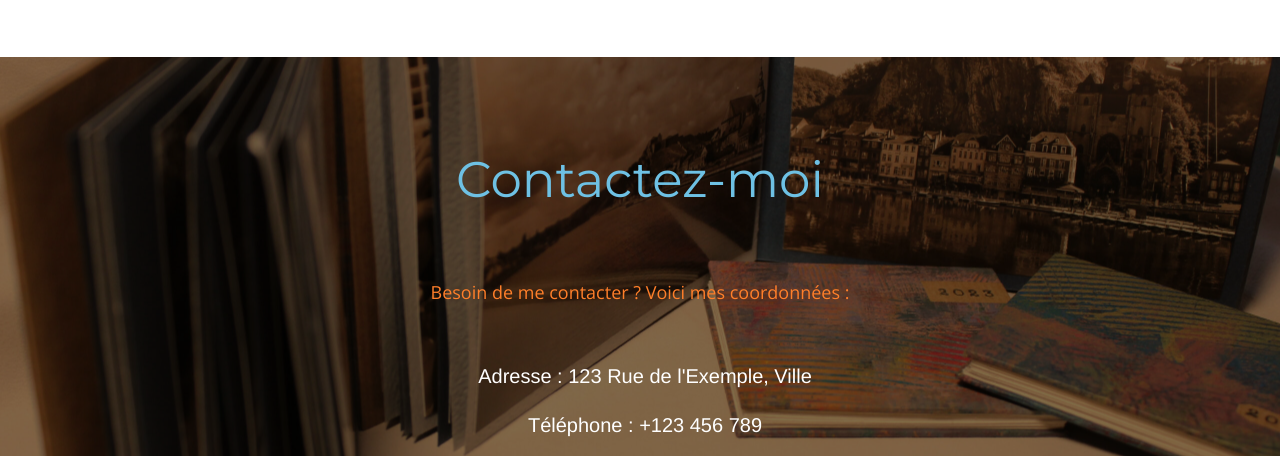
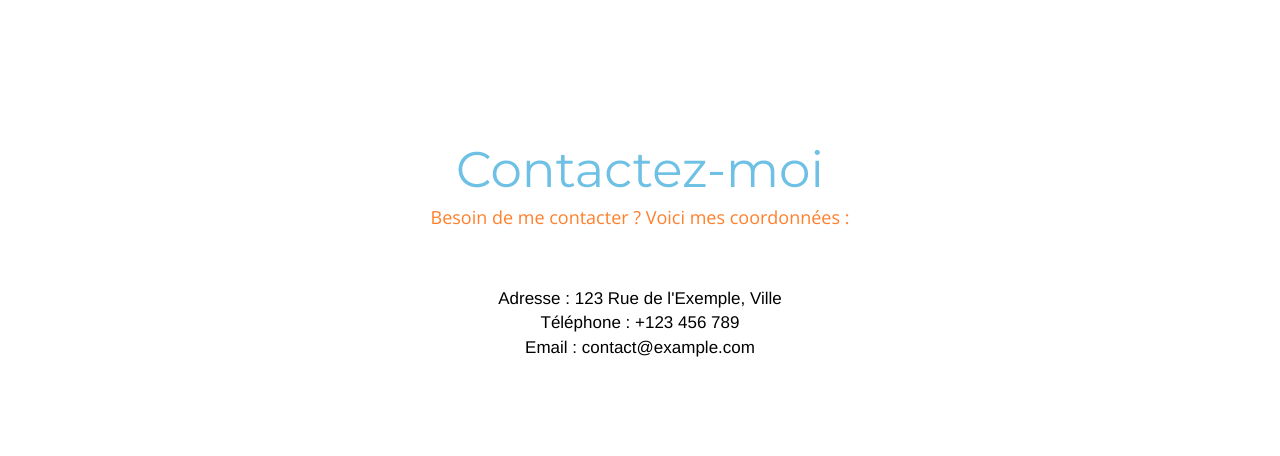
Before and after one commit to Chevre-miel/Chevre-miel.github.io, a plain HTML site: page index.html in a window 1280 px wide. Shown: the part 3008-3464 px from the top of the page. Drawn offline with nearby package versions, Linux system fonts and the light colour scheme.

Commit message:
Update style.css

```diff
--- a/css/style.css
+++ b/css/style.css
@@ -163,25 +163,9 @@ ul.socialmedia {
 
 /* Contact Section */
 
-#contact::before {
-    content: "";
-    position: absolute;
-    top: 0;
-    left: 0;
-    width: 100%;
-    height: 100%;
-    background-color: rgba(0, 0, 0, 0.5); /* Changez l'opacité ici si nécessaire */
-    z-index: -1;
-}
 #contact {
-    padding: 30px 0;
-    min-height: 130px;
-    background-image: url('../images/bg.jpg');
-    background-size: cover;
-    background-position: center;
+    padding: 20px 0;
     position: relative;
-    z-index: 1;
-    background-attachment: fixed; /* Ajout de la propriété pour fixer le fond */
 }
 
 #contact .contact-message {
@@ -190,25 +174,16 @@ ul.socialmedia {
     margin-bottom: 50px;
 }
 
+#contact h2 {
+    margin-bottom: 5px;
+}
+
 #contact .contact-info {
     list-style: none;
     padding: 0;
-
-    color : #fff;
+    font-size: 17px;
+    color : #000;
     margin-bottom: 50px;
-}
-
-#contact .contact-info li {
-    margin-bottom: 20px;
-    font-size: 20px;
-}
-
-#contact .contact-info i {
-    margin-right: 10px;
-}
-
-#contact .contact-info i:before {
-    font-size: 24px;
 }
 
 
```
